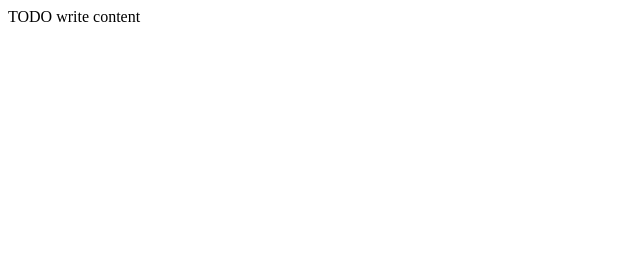
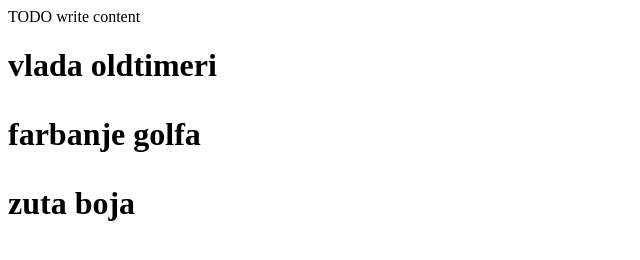
Before and after one commit to vladastojiljkovic992/petshoop, a website: page public_html/index.html in a window 1280 px wide. Shown: the whole page, without its empty margins (0-640 px from the left). Drawn offline with Linux system fonts and the light colour scheme.

Commit message:
director section

```diff
--- a/public_html/index.html
+++ b/public_html/index.html
@@ -10,6 +10,10 @@
         <meta name="viewport" content="width=device-width, initial-scale=1.0">
     </head>
     <body>
-        <div>TODO write content</div>
+        <div>TODO write content
+	<h1> vlada oldtimeri <h1/>
+	<p> farbanje golfa<p/>
+	<p> zuta boja <p/>
+	</div>
     </body>
 </html>
```
